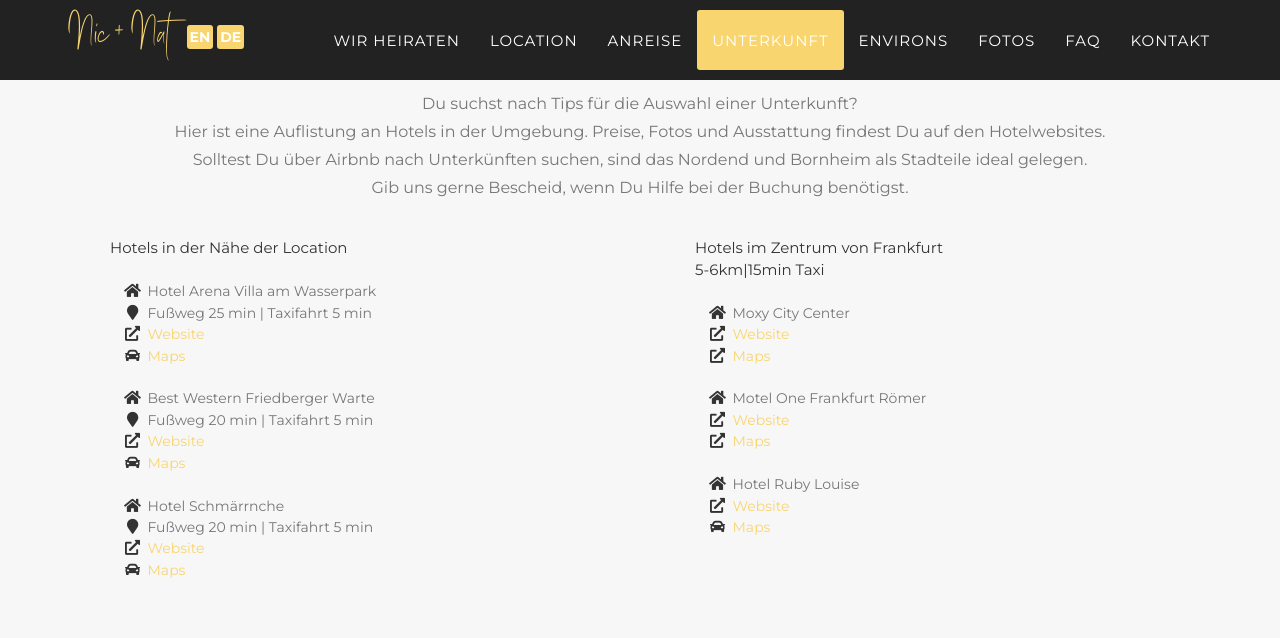
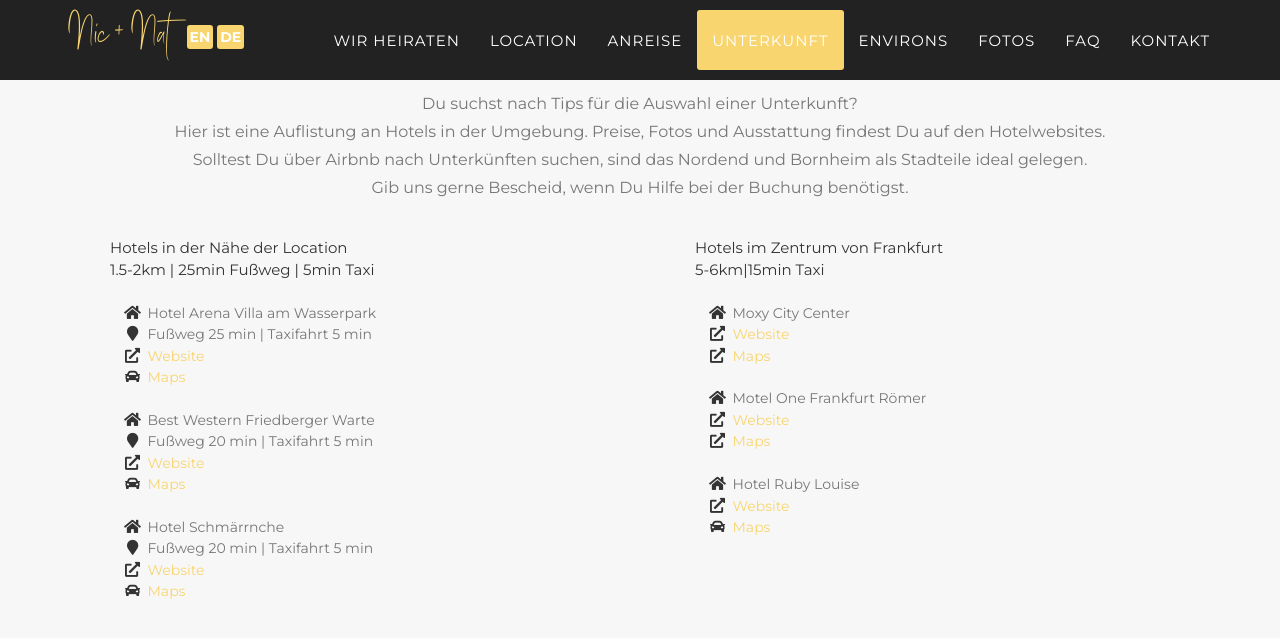
Before and after one commit to nic-nat/wedding, a Jekyll site: the page built from _fr_pages/index.html, in a window 1280 px wide and 900 px high, scrolled down 3810 px. Shown: the top 638 px of the window. Built offline with Jekyll 4.4.1, drawn with Linux system fonts in a browser that asks for light colours; some web fonts are replaced.

Commit message:
Update stay.html

```diff
--- a/_includes/fr_data/stay.html
+++ b/_includes/fr_data/stay.html
@@ -11,7 +11,7 @@
             <div class="col-md-6">
                 <ul style="list-style-type:none;">
                     <li>
-                        Hotels in der Nähe der Location
+                        Hotels in der Nähe der Location<br>1.5-2km | 25min Fußweg | 5min Taxi
                         <li><br></li>
                         <ul class="fa-ul">
                             <li>
```
